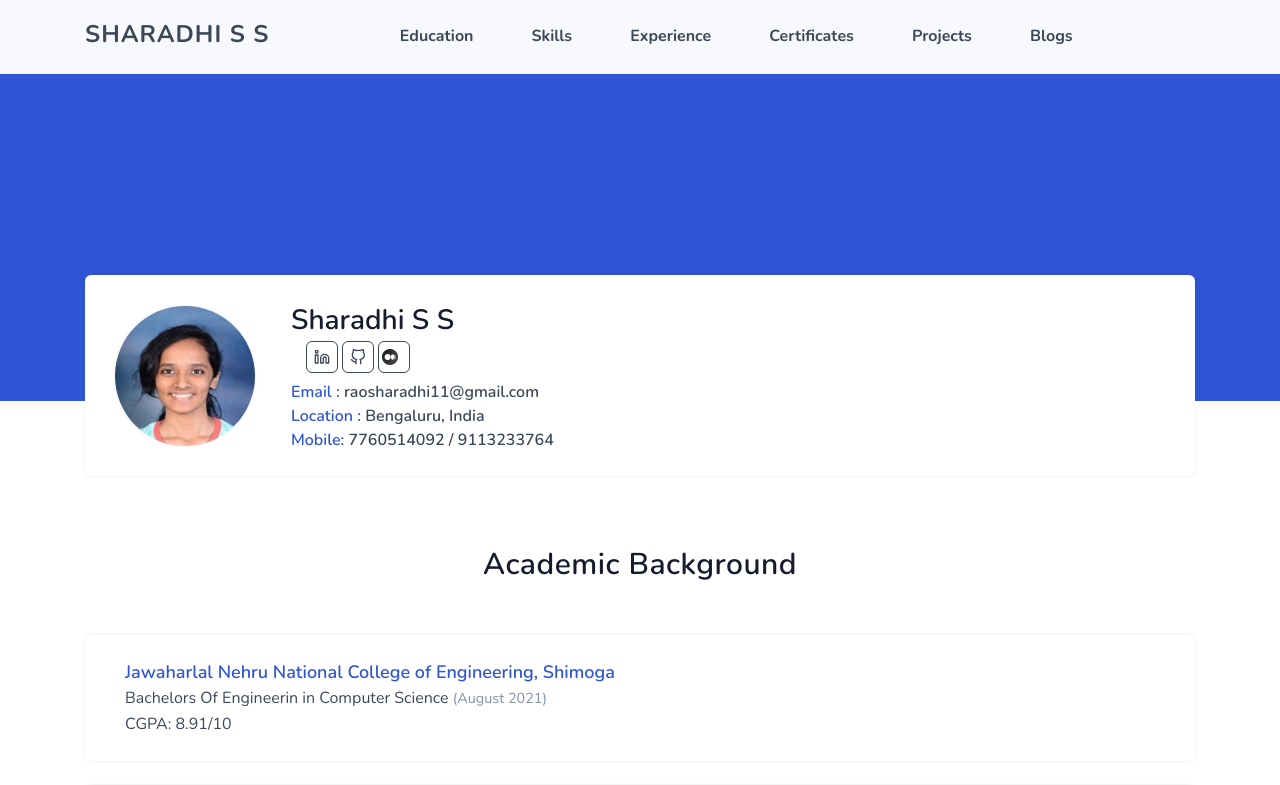
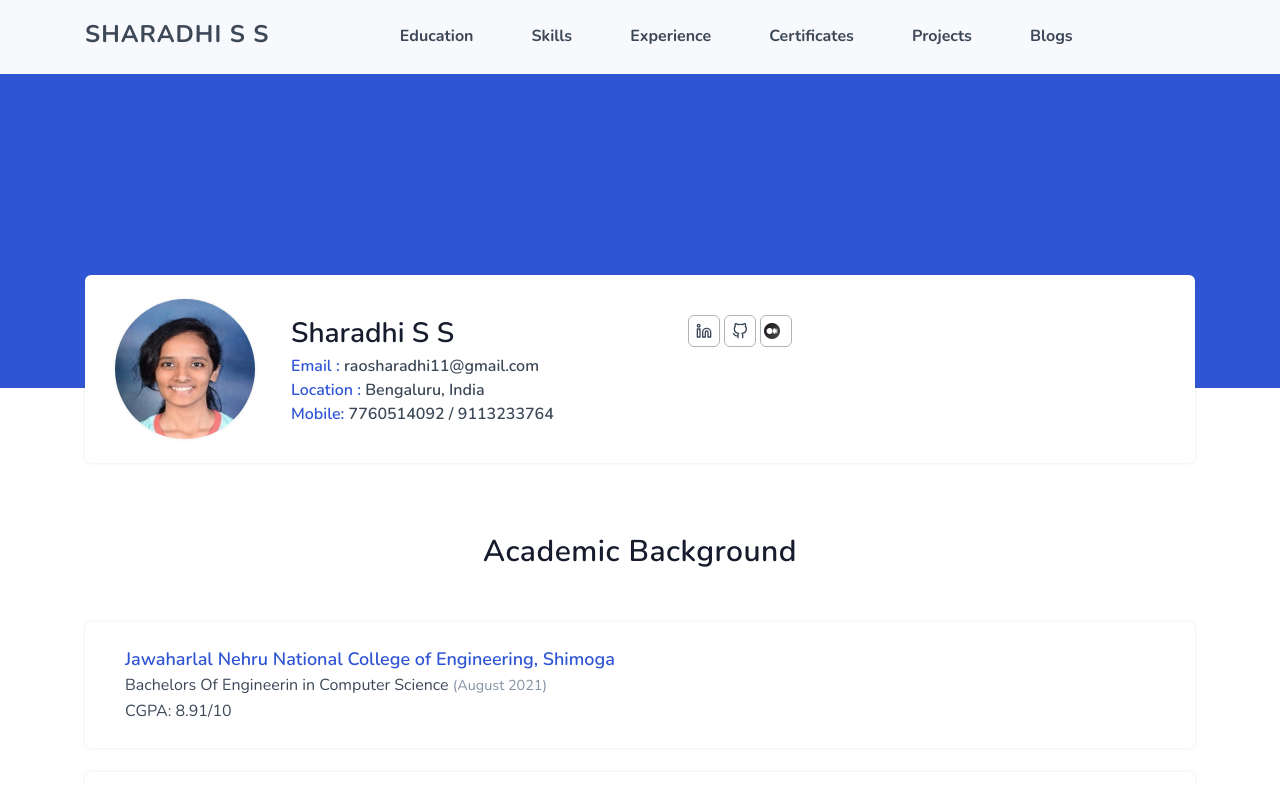
Before and after one commit to sharadhirao/sharadhirao.github.io, a plain HTML site: page index.html in a window 1280 px wide. Shown: the top 785 px of the page. Drawn offline with nearby package versions, Linux system fonts and the light colour scheme.

Commit message:
changed icon place

```diff
--- a/index.html
+++ b/index.html
@@ -142,14 +142,23 @@
                       <div
                         class="col-md-7 text-md-left text-center mt-4 mt-sm-0"
                       >
+                        <!-- Social Media starts -->
+                        <div class="row align-items-end">
+                          <div class="col-sm-6">
+                            <div class="text-sm-left">
                               <h3 class="title mb-0">Sharadhi S S</h3>
-                        <!-- Social Media Link Starts -->
-                        <div class="col-sm-6">
-                          <ul class="list-unstyled social-icon mb-0">
+                            </div>
+                          </div>
+                          <!--end col-->
+
+                          <div class="col-sm-6 mt-4 mt-sm-0 pt-2 pt-sm-0">
+                            <ul
+                              class="list-unstyled text-sm-right social-icon social mb-0"
+                            >
                               <li class="list-inline-item mb-0">
                                 <a
                                   href="https://www.linkedin.com/in/sharadhiss/"
-                                class="rounded text"
+                                  class="rounded text text-dark"
                                   target="_blank"
                                   ><i
                                     data-feather="linkedin"
@@ -160,7 +169,7 @@
                               <li class="list-inline-item mb-0">
                                 <a
                                   href="https://github.com/sharadhirao"
-                                class="rounded"
+                                  class="rounded text-dark"
                                   target="_blank"
                                   ><i
                                     data-feather="github"
@@ -171,7 +180,7 @@
                               <li class="list-inline-item mb-0">
                                 <a
                                   href="https://medium.com/@raosharadhi11"
-                                class="rounded"
+                                  class="rounded text-dark"
                                   target="_blank"
                                 >
                                   <img
@@ -184,8 +193,10 @@
                             </ul>
                             <!--end icon-->
                           </div>
-                        <!-- Social Media Ends -->
-
+                          <!--end col-->
+                        </div>
+                        <!--end row-->
+                        <!-- Social media ends -->
                         <!-- EMAIL Starts -->
                         <h6 class="text-primary mb-0">
                           Email :
```
Lines whose indentation alone changed are shown as unchanged.
